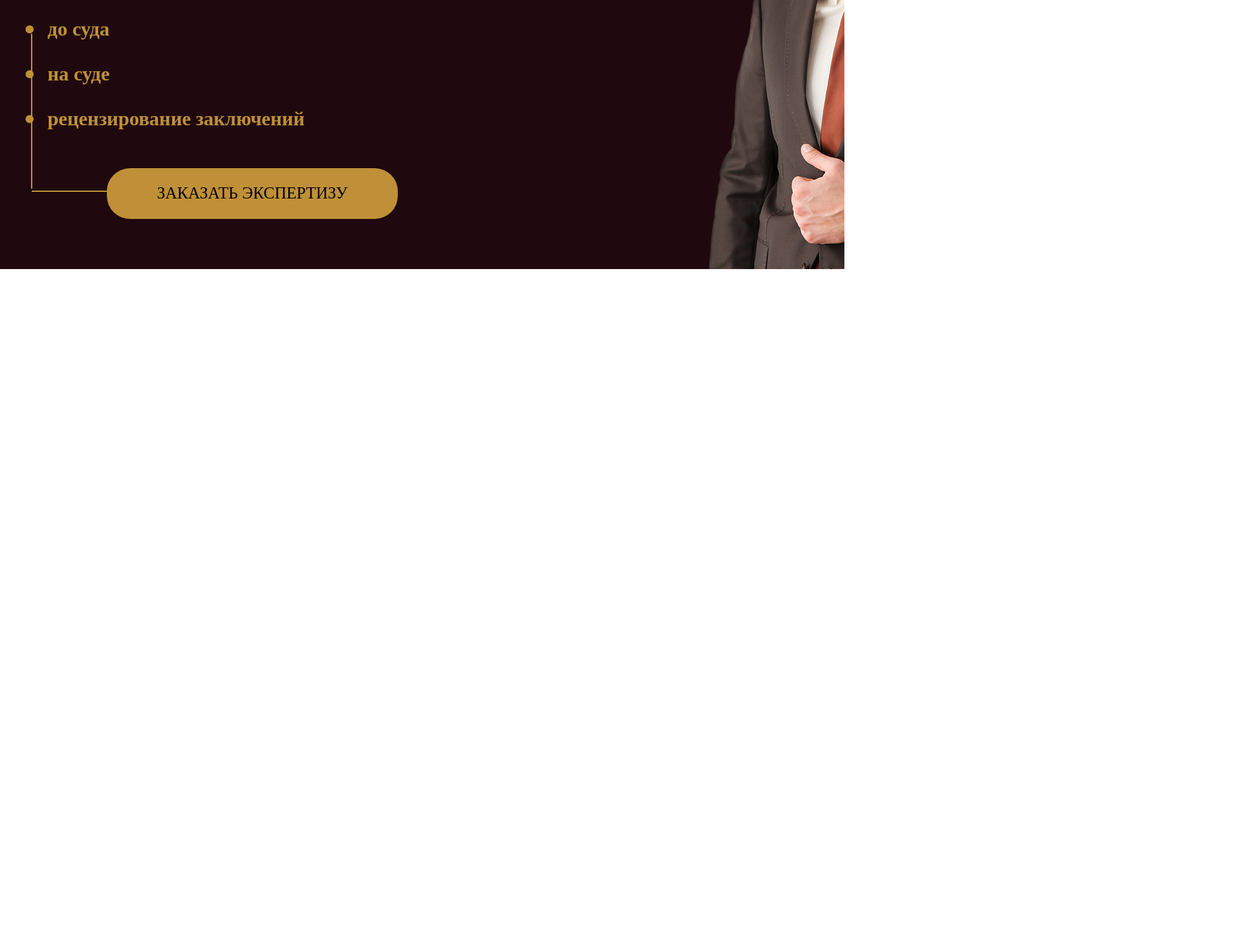
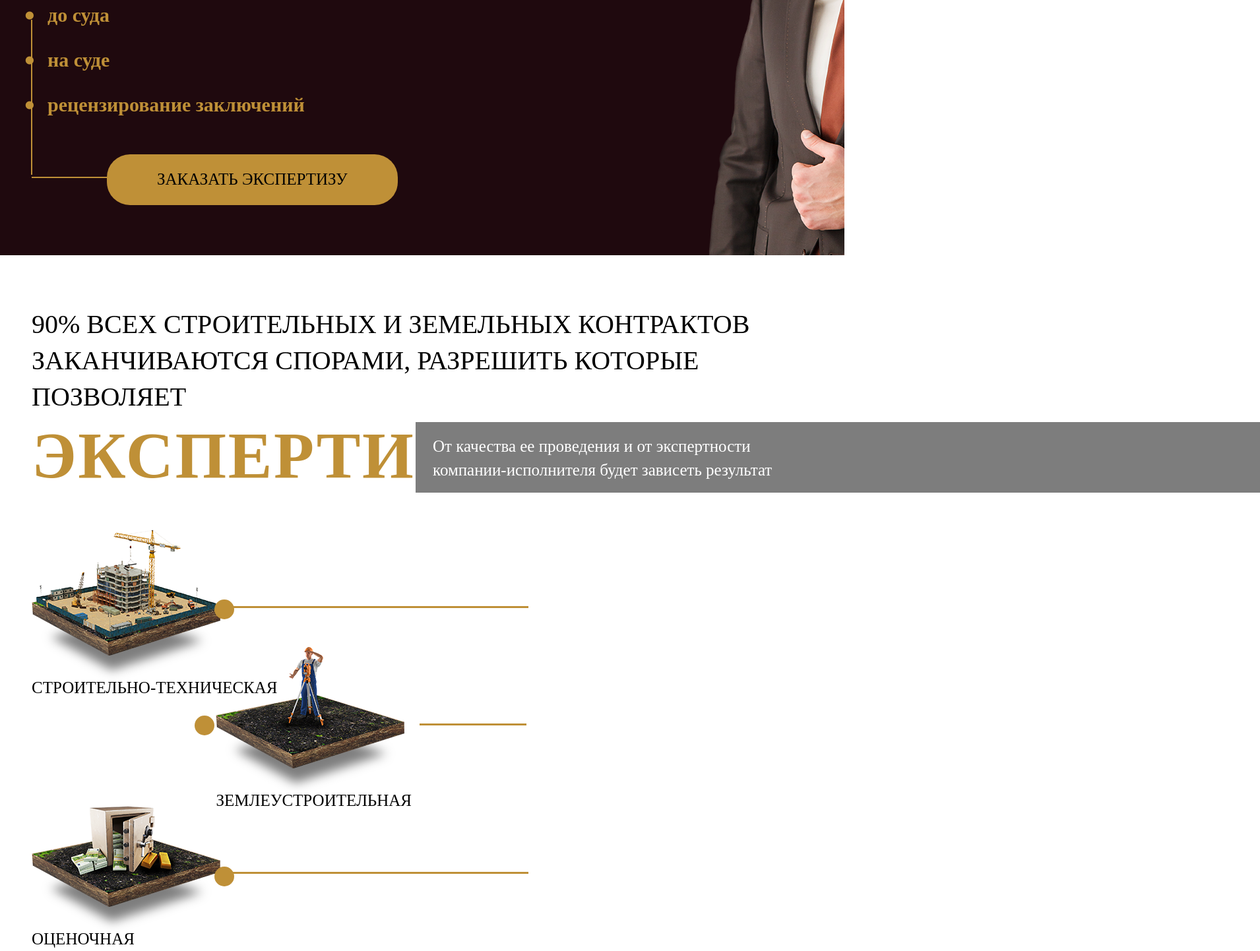
Before and after one commit to AlexeyStrekozov/b2b-creative, a plain HTML site: page index.html in a window 1280 px wide. Shown: the part 478-1920 px from the top of the page at 66% size, 1910 px wide, since content can reach past the window. Before the commit the page ends 886 px from the top, so only its background shows below. Drawn offline with Linux system fonts and the light colour scheme; a web font is replaced by a local one.

Commit message:
Почти закончил десктоп версию

```diff
--- a/css/main.css
+++ b/css/main.css
@@ -1,7 +1,15 @@
+body {
+    overflow-x: hidden;
+}
+.wrap {
+    position: relative;
+}
 .header {
+    background-color: #000000;
+}
+.header nav {
     height: 85px;
     padding-top: 15px;
-    background-color: #000000;
 }
 .header-address, .header-phone a {
     font-family: 'PT Sans Caption', sans-serif;
@@ -43,7 +51,6 @@
 }
 
 .header section {
-    margin-top: 15px;
     background-color: #1f090e;
     background-image: url(../img/2-layers.png);
     min-height: 780px;
@@ -130,3 +137,141 @@
 .section-button input:hover {
     background-color: #9e7321;
 }
+.header-section-name {
+    position: relative;
+    color: #bf9037;
+    font-family: 'PT Sans Caption';
+    font-size: 16px;
+    font-weight: 400;
+    line-height: 25px;
+    padding: 0 30px;
+    margin-left: 90px;
+    margin-top: 63px;
+}
+.header-section-name-first::after {
+    content: "";
+    position: absolute;
+    border-bottom: 2px solid #bf9037;
+    width: 33vw;
+    height: 2px;
+    left: 30px;
+    top: 24px;
+}
+.header-section-name-first {
+    color: #ffffff;
+    font-family: 'PT Sans Caption';
+    font-size: 16px;
+    font-weight: 400;
+    line-height: 25px;
+    margin-bottom: 10px;
+}
+
+.body-title__subtitile  {
+    margin-top: 77px;
+    color: #000000;
+    font-family: 'PT Sans Caption';
+    font-size: 40px;
+    font-weight: 400;
+    line-height: 55px;
+    text-transform: uppercase;
+}
+.body-title__wrap {
+    margin-top: 30px;
+}
+
+.body-title__wrap h1 {
+    color: #bf9037;
+    font-family: 'PT Sans Caption';
+    font-size: 100px;
+    font-weight: 600;
+    line-height: 60px;
+    text-transform: uppercase;
+    letter-spacing: 2.5px;
+}
+.body-title__wrap__text {
+    position: relative;
+    z-index: 100;
+    color: #ffffff;
+    font-family: 'PT Sans Caption';
+    font-size: 25px;
+    font-weight: 400;
+    line-height: 36px;
+    height: 100%;
+    z-index: 200;
+}
+.body-title__wrap__text::after {
+    content: "";
+    position: absolute;
+    background-color: #7d7d7d;
+    width: 100vw;
+    height: 107px;
+    left: -10px;
+    top: -19px;
+    z-index: -10;
+    padding: 10px 0;
+}
+.body-request__img {
+    margin-top: 80px;
+}
+.body-request__img__card {
+    position: relative;
+    display: flex;
+    margin-top: -70px;
+    margin-left: -30px;
+}
+.body-request__img__card::before {
+    content: "";
+    position: absolute;
+    border-bottom: 3px solid #bf9037;
+    width: 539px;
+    height: 3px;
+    top: 43%;
+    right: -177px;
+}
+.body-request__img__card::after {
+    content: "";
+    position: absolute;
+    width: 30px;
+    top: 39%;
+    left: 277px;
+    height: 30px;
+    background-color: #bf9037;
+    border-radius: 50%;
+}
+.body-request__img__card:nth-child(2n)::after {
+    content: "";
+    position: absolute;
+    width: 30px;
+    top: 39%;
+    left: 277px;
+    height: 30px;
+    background-color: #bf9037;
+    border-radius: 50%;
+}
+.body-request__img__card:nth-child(2n)::before {
+    content: "";
+    position: absolute;
+    border-bottom: 3px solid #bf9037;
+    width: 162px;
+    height: 3px;
+    right: -174px;
+    top: 44%;
+}
+.body-request__img__card:first-child {
+    margin-top: 0;
+    margin-left: 0;
+}
+.body-request__img__card:last-child {
+    margin-top: 0;
+    margin-left: 0;
+}
+.body-request__img__card div {
+    display: block;
+    color: #000000;
+    font-family: 'PT Sans Caption';
+    font-size: 25px;
+    font-weight: 400;
+    line-height: 36px;
+    text-transform: uppercase;
+    margin-top: -10px;
+}
--- a/index.html
+++ b/index.html
@@ -47,7 +47,9 @@
         </div>
         <section>
             <div class="container-fluid">
-                <div class="header-title col-7">
+            <div class="row">
+                <div class="wrap col-8">
+                    <div class="header-title">
                         <span>Качественное проведение</span>
                         <h1>независимых экспертиз</h1>
                         <span>на любом этапе юридического спора</span>
@@ -61,7 +63,54 @@
                         <input type="button" value="ЗАКАЗАТЬ ЭКСПЕРТИЗУ">
                     </div>
                 </div>
+                <div class="wrap col-4">
+                    <div class="header-section-name">
+                        <div class="header-section-name-first">Абанеев Никита Юрьевич</div>
+                        <div>Управляющий партнер, <br>ведущий эксперт-землеустроитель, эксперт-строитель</div>
+                    </div>
+                </div>
+                </div>
+            </div>
         </section>
     </header>
+    <section class="body">
+        <div class="container-fluid">
+            <div class="body-title">
+                <div class="body-title__subtitile">
+                    90% всех строительных и земельных контрактов заканчиваются спорами, разрешить которые позволяет
+                </div>
+                <div class="body-title__wrap">
+                    <div class="row align-items-center">
+                        <h1 class="col-6">экспертиза</h1>
+                        <div class="body-title__wrap__text col-6">От качества ее проведения и от экспертности компании-исполнителя будет зависеть результат</div>
+                    </div>
+                </div>
+            </div>
+            <div class="body-request">
+                <div class="row">
+                   <div class="body-request__img col-6">
+                        <div class="body-request__img__card">
+                            <div class="wrap">
+                                <img src="img/equipment.png" alt="">
+                                <div class="body-request__img__card__name">Строительно-техническая</div>
+                            </div>
+                        </div>
+                        <div class="body-request__img__card justify-content-end">
+                            <div class="wrap">
+                                <img src="img/_LandSurveyor.png" alt="">
+                                <div class="body-request__img__card__name">Землеустроительная</div>
+                            </div>
+                        </div>
+                        <div class="body-request__img__card">
+                            <div class="wrap">
+                                <img src="img/Estimated.png" alt="">
+                                <div class="body-request__img__card__name">Оценочная</div>
+                            </div>
+                        </div>
+                   </div>
+                </div>
+            </div>
+        </div>
+    </section>
 </body>
 </html>
```
Also changed, not shown: img/Estimated.png (added), img/_LandSurveyor.png (added), img/equipment.png (added). Lines whose indentation alone changed are shown as unchanged.
